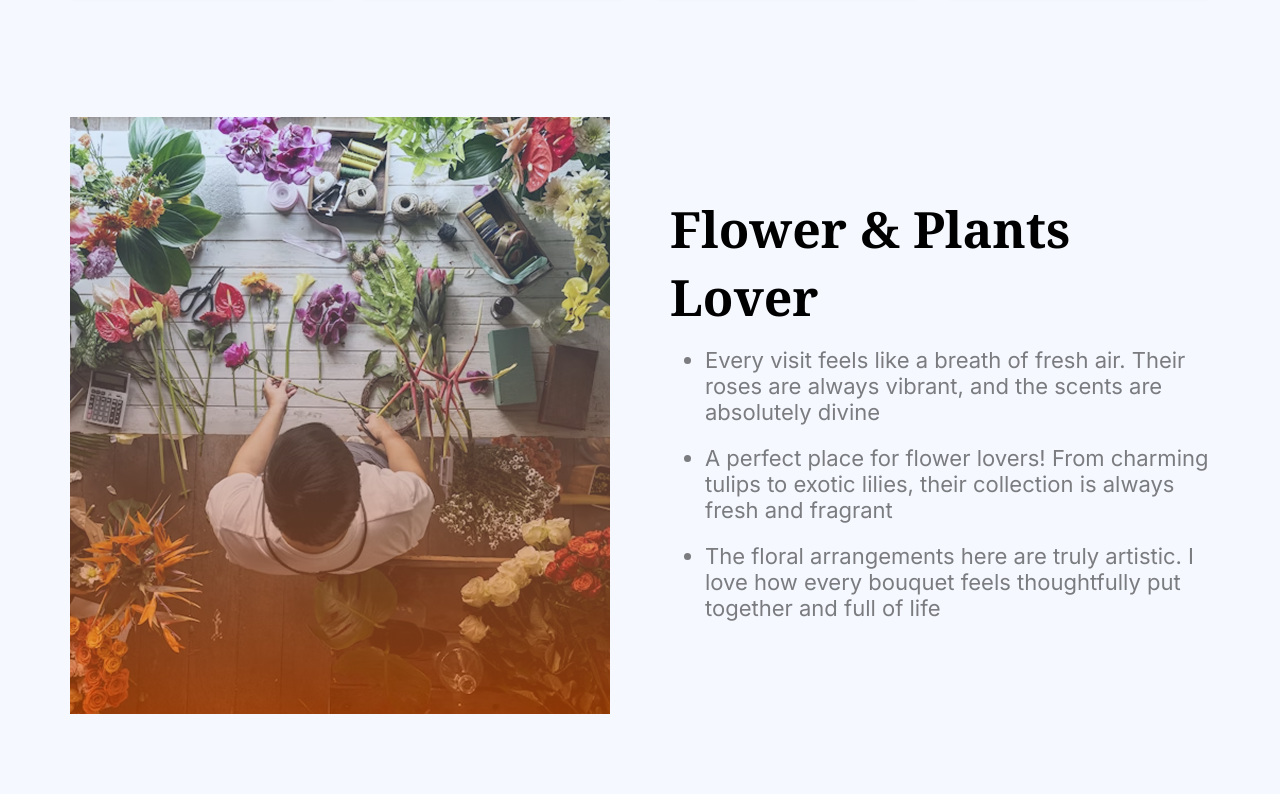
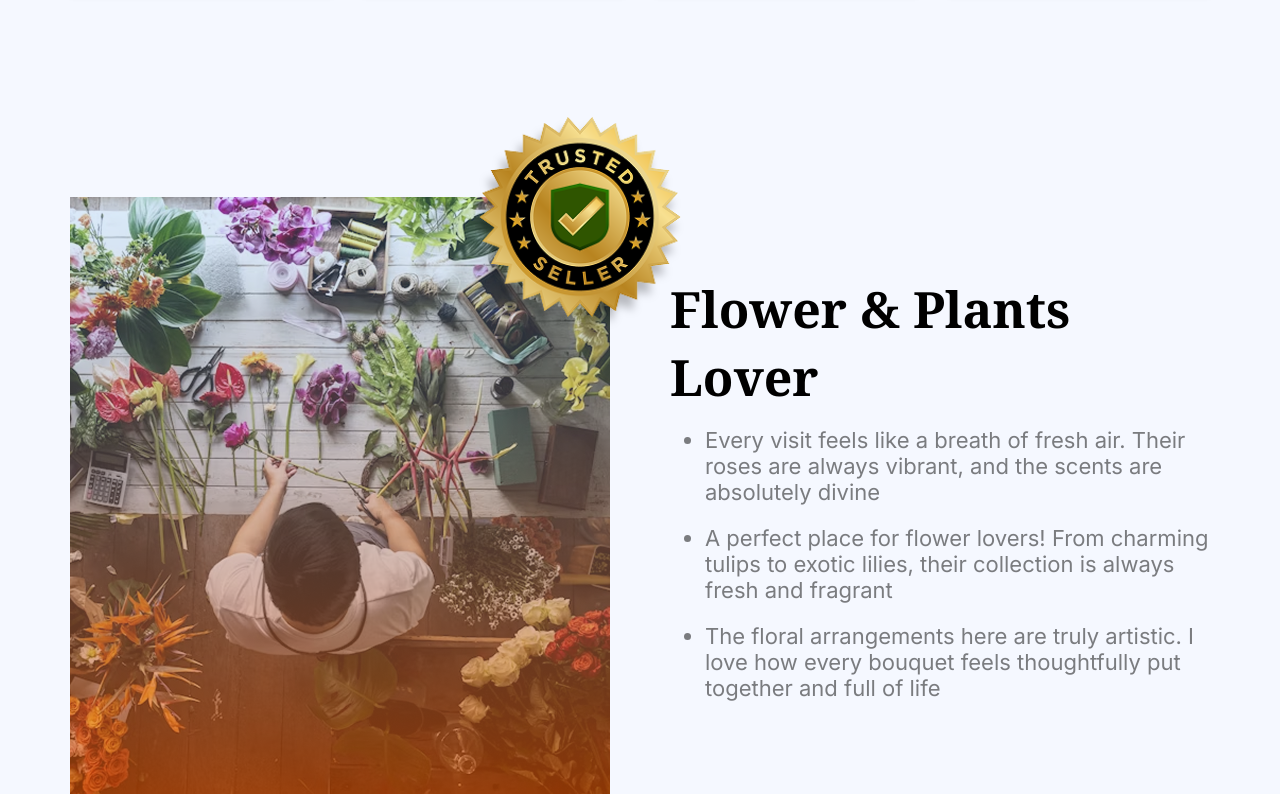
Before and after one commit to nayem-ahmedz/flowers-mart, a plain HTML site: page index.html in a window 1280 px wide. Shown: the part 1892-2686 px from the top of the page. Drawn offline with Linux system fonts and the light colour scheme.

Commit message:
added truested seller badge in banner

```diff
--- a/index.html
+++ b/index.html
@@ -84,8 +84,9 @@
             </section>
         </section>
         <section class="banner">
-            <div>
+            <div class="banner-img">
                 <img src="./assets/flower-store.png" alt="flower store">
+                <img src="./assets/trusted-badge-2.png" alt="trusted badge" class="trusted-badge">
             </div>
             <div>
                 <h2 class="article-title">Flower & Plants Lover</h2>
--- a/style.css
+++ b/style.css
@@ -53,9 +53,6 @@ main > section{
   text-align: center;
   max-width: 890px;
   margin: 16px auto 55px;
-}
-.hidden{
-  display: none !important;
 }
 
 /* Header */
@@ -141,6 +138,7 @@ nav ul li a{
 
 /* section Banner */
 .banner{
+  margin-top: 200px;
   display: flex;
   align-items: center;
   gap: 60px;
@@ -153,6 +151,18 @@ nav ul li a{
 }
 .banner ul li{
   margin-bottom: 20px;
+}
+/* Trusted Seller Badge in banner */
+.banner-img{
+  position: relative;
+}
+.trusted-badge{
+  width: 280px;
+  height: 280px;
+  position: absolute;
+  top: -120px;
+  right: -110px;
+  filter: drop-shadow(-4px 10px 4px rgba(0,0,0, 0.25));
 }
 
 /* section Latest Deal */
@@ -288,6 +298,12 @@ footer ul li a{
     grid-template-columns: repeat(2, 1fr);
     gap: 10px 80px;
   }
+  .trusted-badge{
+    display: none;
+  }
+  .banner{
+    margin-top: auto;
+  }
 }
 @media screen and (max-width: 768px){
   nav ul li a{
```
Also changed, not shown: assets/trusted-badge-2.png (added), 1 other file.
